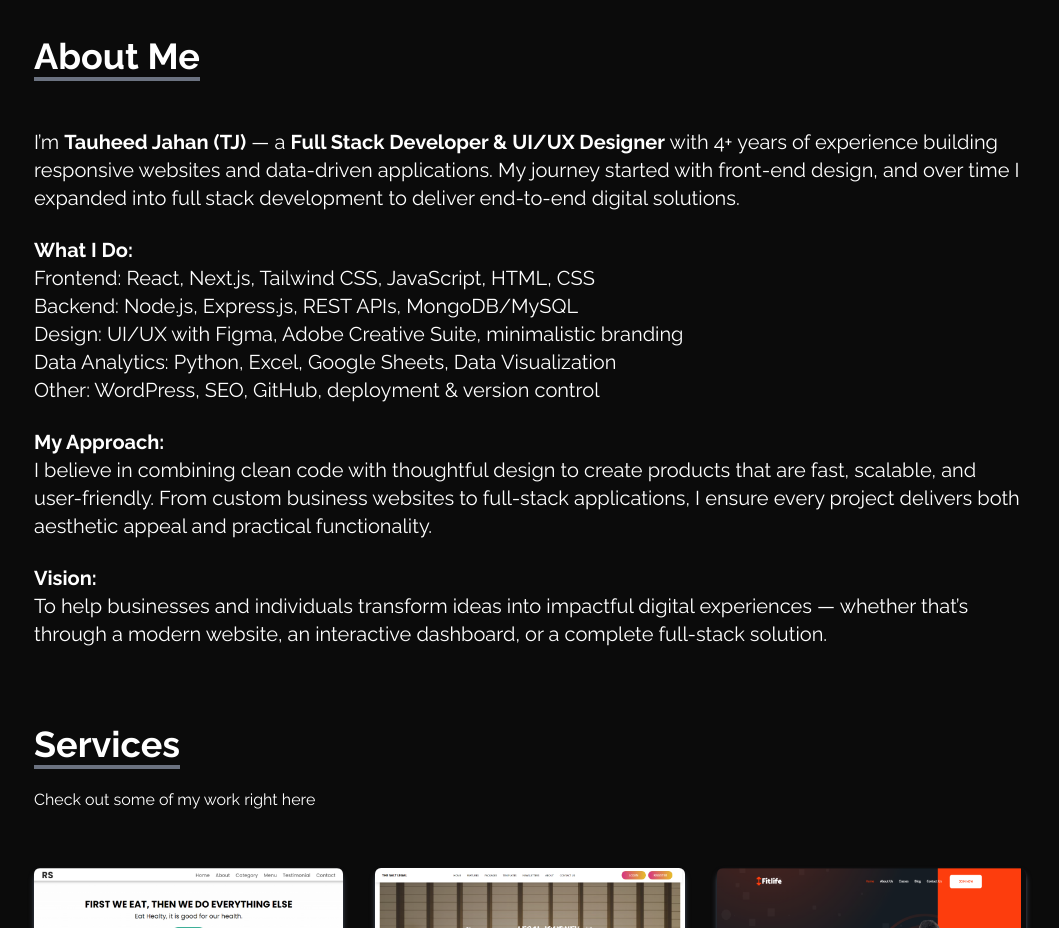
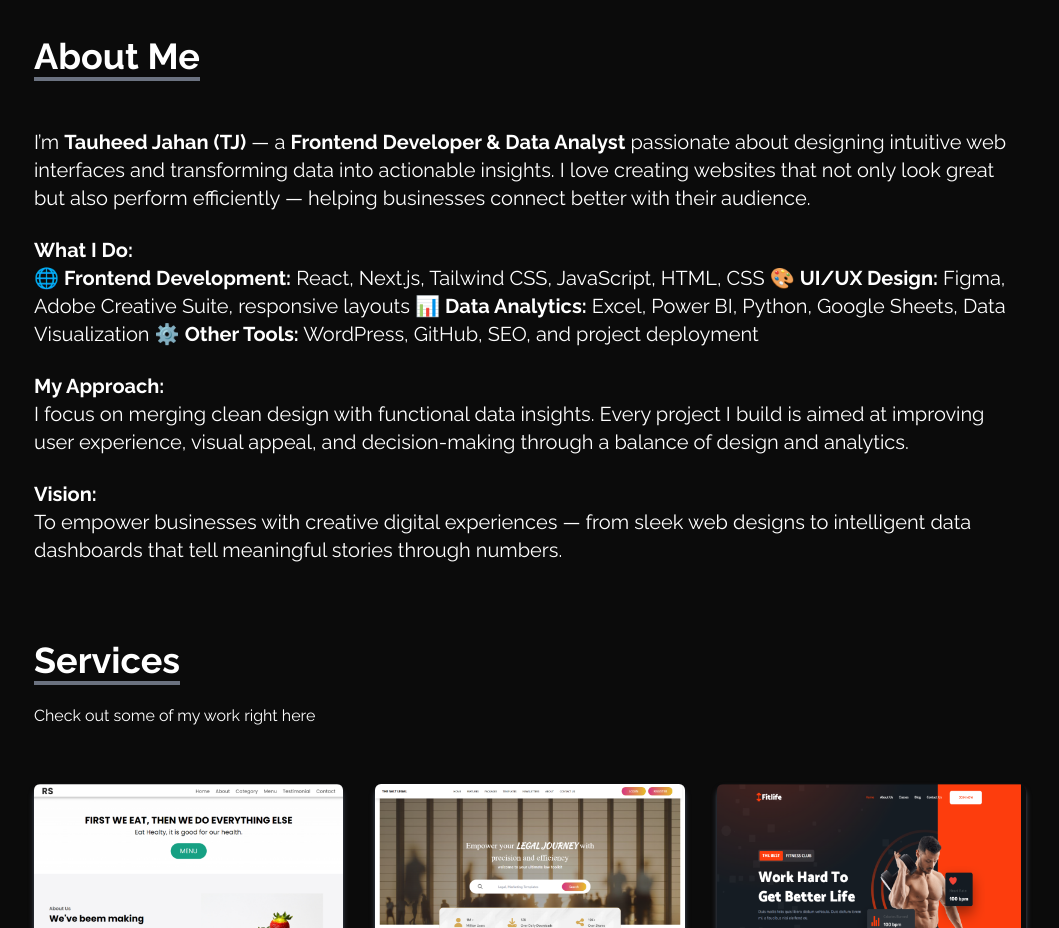
Before and after one commit to Tauheedjahan/Tj_Portfolio, a React (Create React App) app: page / in a window 1280 px wide. Shown: the part 780-1708 px from the top of the page, without its empty margins (110-1169 px from the left). Built offline with nearby package versions, Linux system fonts and the light colour scheme.

Commit message:
Update About.jsx

```diff
--- a/src/components/About.jsx
+++ b/src/components/About.jsx
@@ -14,32 +14,43 @@ const About = () => {
         </div>
 
         <p className="text-xl mt-5">
-          I’m <strong>Tauheed Jahan (TJ)</strong> — a <strong>Full Stack Developer & UI/UX Designer</strong> with 4+ years of experience building responsive websites and data-driven applications. My journey started with front-end design, and over time I expanded into full stack development to deliver end-to-end digital solutions.
-        </p>
-
-        <br />
-
-        <p className="text-xl ">
-          <strong>What I Do:</strong><br/>
-         Frontend: React, Next.js, Tailwind CSS, JavaScript, HTML, CSS<br/>
-         Backend: Node.js, Express.js, REST APIs, MongoDB/MySQL<br/>
-         Design: UI/UX with Figma, Adobe Creative Suite, minimalistic branding<br/>
-         Data Analytics: Python, Excel, Google Sheets, Data Visualization<br/>
-         Other: WordPress, SEO, GitHub, deployment & version control
-        </p>
-
-        <br />
-
-        <p className="text-xl ">
-          <strong>My Approach:</strong><br/>
-          I believe in combining clean code with thoughtful design to create products that are fast, scalable, and user-friendly. From custom business websites to full-stack applications, I ensure every project delivers both aesthetic appeal and practical functionality.
+          I’m <strong>Tauheed Jahan (TJ)</strong> — a{" "}
+          <strong>Frontend Developer & Data Analyst</strong> passionate about
+          designing intuitive web interfaces and transforming data into
+          actionable insights. I love creating websites that not only look great
+          but also perform efficiently — helping businesses connect better with
+          their audience.
         </p>
 
         <br />
 
         <p className="text-xl">
-          <strong>Vision:</strong><br/>
-          To help businesses and individuals transform ideas into impactful digital experiences — whether that’s through a modern website, an interactive dashboard, or a complete full-stack solution.
+          <strong>What I Do:</strong>
+          <br />
+          🌐 <strong>Frontend Development:</strong> React, Next.js, Tailwind CSS, JavaScript, HTML, CSS
+          🎨 <strong>UI/UX Design:</strong> Figma, Adobe Creative Suite, responsive layouts
+          📊 <strong>Data Analytics:</strong> Excel, Power BI, Python, Google Sheets, Data Visualization
+          ⚙️ <strong>Other Tools:</strong> WordPress, GitHub, SEO, and project deployment
+        </p>
+
+        <br />
+
+        <p className="text-xl">
+          <strong>My Approach:</strong>
+          <br />
+          I focus on merging clean design with functional data insights.
+          Every project I build is aimed at improving user experience, visual
+          appeal, and decision-making through a balance of design and analytics.
+        </p>
+
+        <br />
+
+        <p className="text-xl">
+          <strong>Vision:</strong>
+          <br />
+          To empower businesses with creative digital experiences — from sleek
+          web designs to intelligent data dashboards that tell meaningful stories
+          through numbers.
         </p>
       </div>
     </div>
```
